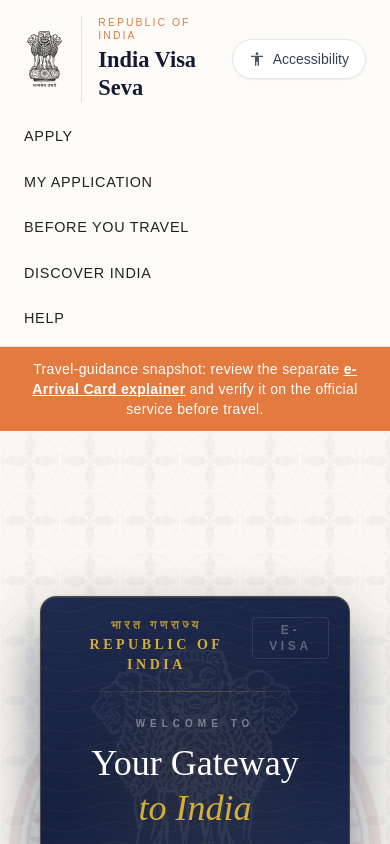
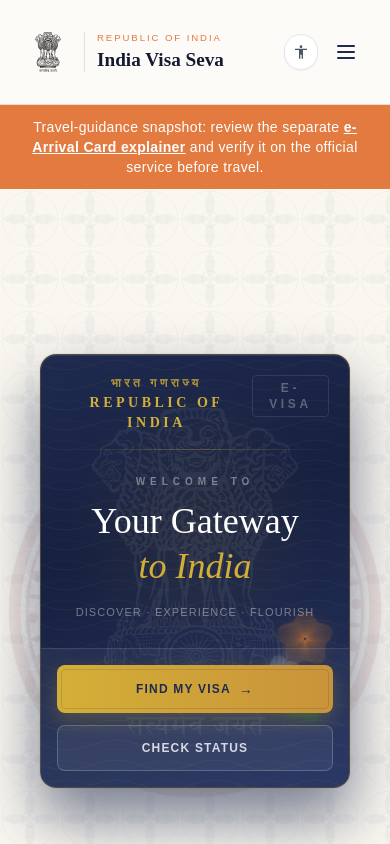
Before and after one commit to sufyaanahmed/ITR-Seva, a React (Vite) app: page / in a window 390 px wide. Shown: the top 844 px of the page. Built offline with nearby package versions, Linux system fonts and the light colour scheme.

Commit message:
feat: buttons alignment

```diff
--- a/src/App.jsx
+++ b/src/App.jsx
@@ -20,37 +20,42 @@
 
 const Header = ({ toggleHighContrast, toggleLargeText, isHighContrast, isLargeText }) => {
   const [isAccessOpen, setIsAccessOpen] = useState(false);
+  const [isMenuOpen, setIsMenuOpen] = useState(false);
 
   return (
-    <header className="bg-background border-b border-border">
-      <div className="max-w-[1200px] mx-auto w-full min-h-[104px] py-4 px-6 grid grid-cols-1 md:grid-cols-[auto_1fr_auto_auto] items-center gap-6">
-        <Link to="/" className="flex items-center gap-4 text-primary no-underline font-serif text-[1.4rem] md:text-2xl mr-auto group" aria-label="India Visa Seva home">
-          <span className="h-[56px] w-[56px] grid place-items-center" aria-hidden="true">
-            <img src="/emblem.svg" alt="National Emblem" className="h-14 w-auto drop-shadow-sm opacity-90" />
+    <header className="bg-background border-b border-border relative z-50">
+      <div className="max-w-[1200px] mx-auto w-full min-h-[104px] py-4 px-6 flex items-center justify-between gap-4">
+
+        <Link to="/" className="flex items-center gap-3 sm:gap-4 text-primary no-underline font-serif text-[1.2rem] sm:text-[1.4rem] md:text-2xl mr-auto group shrink-0" aria-label="India Visa Seva home">
+          <span className="h-[48px] w-[48px] sm:h-[56px] sm:w-[56px] grid place-items-center shrink-0" aria-hidden="true">
+            <img src="/emblem.svg" alt="National Emblem" className="h-10 sm:h-14 w-auto drop-shadow-sm opacity-90" />
           </span>
-          <div className="flex flex-col leading-tight border-l border-border pl-4">
-            <span className="text-secondary-accent text-[0.65rem] font-sans uppercase tracking-[0.2em] font-medium mb-1">Republic of India</span>
+          <div className="flex flex-col leading-tight border-l border-border pl-3 sm:pl-4">
+            <span className="text-secondary-accent text-[0.60rem] sm:text-[0.65rem] font-sans uppercase tracking-[0.2em] font-medium mb-1">Republic of India</span>
             <span className="font-bold text-primary-dark">India Visa Seva</span>
           </div>
         </Link>
-        <nav className="flex flex-wrap items-center gap-6 md:justify-end row-start-2 md:row-start-1 md:col-start-2 col-span-full md:col-span-1 w-full md:w-auto">
-          <Link to="/guide/visa-finder" className="text-text font-sans font-medium text-[0.9rem] uppercase tracking-wider hover:text-secondary-accent transition-colors">Apply</Link>
-          <Link to="/dashboard" className="text-text font-sans font-medium text-[0.9rem] uppercase tracking-wider hover:text-secondary-accent transition-colors">My Application</Link>
-          <Link to="/status" className="text-text font-sans font-medium text-[0.9rem] uppercase tracking-wider hover:text-secondary-accent transition-colors">Before You Travel</Link>
-          <Link to="/tourism" className="text-text font-sans font-medium text-[0.9rem] uppercase tracking-wider hover:text-secondary-accent transition-colors">Discover India</Link>
-          <Link to="/help" className="text-text font-sans font-medium text-[0.9rem] uppercase tracking-wider hover:text-secondary-accent transition-colors">Help</Link>
+
+        <nav className="hidden md:flex items-center gap-6">
+          <Link to="/guide/visa-finder" className="text-text font-sans font-medium text-[0.85rem] lg:text-[0.9rem] uppercase tracking-wider hover:text-secondary-accent transition-colors">Apply</Link>
+          <Link to="/dashboard" className="text-text font-sans font-medium text-[0.85rem] lg:text-[0.9rem] uppercase tracking-wider hover:text-secondary-accent transition-colors">My Application</Link>
+          <Link to="/status" className="text-text font-sans font-medium text-[0.85rem] lg:text-[0.9rem] uppercase tracking-wider hover:text-secondary-accent transition-colors">Before You Travel</Link>
+          <Link to="/tourism" className="text-text font-sans font-medium text-[0.85rem] lg:text-[0.9rem] uppercase tracking-wider hover:text-secondary-accent transition-colors">Discover India</Link>
+          <Link to="/help" className="text-text font-sans font-medium text-[0.85rem] lg:text-[0.9rem] uppercase tracking-wider hover:text-secondary-accent transition-colors">Help</Link>
         </nav>
-        <div className="flex items-center row-start-1 col-start-2 md:col-start-3 justify-self-end relative">
+
+        <div className="flex items-center gap-2 sm:gap-3 shrink-0">
+          <div className="relative">
             <button
               onClick={() => setIsAccessOpen(!isAccessOpen)}
-            className="flex items-center gap-2 bg-white border border-gray-200 text-gray-700 h-[40px] px-4 rounded-full font-sans text-sm font-medium hover:bg-gray-50 transition-colors shadow-sm focus:outline-none focus:ring-2 focus:ring-[#D4AF37]"
+              className="flex items-center gap-1 sm:gap-2 bg-white border border-gray-200 text-gray-700 h-[36px] sm:h-[40px] px-2 sm:px-4 rounded-full font-sans text-xs sm:text-sm font-medium hover:bg-gray-50 transition-colors shadow-sm focus:outline-none focus:ring-2 focus:ring-[#D4AF37]"
               aria-label="Accessibility options"
               aria-expanded={isAccessOpen}
             >
               <svg viewBox="0 0 24 24" className="w-4 h-4 text-gray-600" fill="currentColor">
                 <path d="M12 2c1.1 0 2 .9 2 2s-.9 2-2 2-2-.9-2-2 .9-2 2-2zm9 7h-6v13h-2v-6h-2v6H9V9H3V7h18v2z"/>
               </svg>
-            Accessibility
+              <span className="hidden sm:inline">Accessibility</span>
             </button>
 
             {isAccessOpen && (
@@ -81,7 +86,32 @@
               </div>
             )}
           </div>
+
+          <button
+            className="md:hidden flex items-center justify-center p-2 text-primary focus:outline-none"
+            onClick={() => setIsMenuOpen(!isMenuOpen)}
+            aria-label="Toggle menu"
+          >
+            <svg className="w-6 h-6" fill="none" stroke="currentColor" viewBox="0 0 24 24">
+              {isMenuOpen ? (
+                <path strokeLinecap="round" strokeLinejoin="round" strokeWidth={2} d="M6 18L18 6M6 6l12 12" />
+              ) : (
+                <path strokeLinecap="round" strokeLinejoin="round" strokeWidth={2} d="M4 6h16M4 12h16M4 18h16" />
+              )}
+            </svg>
+          </button>
         </div>
+      </div>
+
+      {isMenuOpen && (
+        <nav className="md:hidden bg-white border-t border-gray-100 absolute w-full left-0 z-40 shadow-xl flex flex-col px-6 py-4">
+          <Link to="/guide/visa-finder" onClick={() => setIsMenuOpen(false)} className="py-3 text-text font-sans font-medium text-[0.95rem] uppercase tracking-wider hover:text-secondary-accent border-b border-gray-50">Apply</Link>
+          <Link to="/dashboard" onClick={() => setIsMenuOpen(false)} className="py-3 text-text font-sans font-medium text-[0.95rem] uppercase tracking-wider hover:text-secondary-accent border-b border-gray-50">My Application</Link>
+          <Link to="/status" onClick={() => setIsMenuOpen(false)} className="py-3 text-text font-sans font-medium text-[0.95rem] uppercase tracking-wider hover:text-secondary-accent border-b border-gray-50">Before You Travel</Link>
+          <Link to="/tourism" onClick={() => setIsMenuOpen(false)} className="py-3 text-text font-sans font-medium text-[0.95rem] uppercase tracking-wider hover:text-secondary-accent border-b border-gray-50">Discover India</Link>
+          <Link to="/help" onClick={() => setIsMenuOpen(false)} className="py-3 text-text font-sans font-medium text-[0.95rem] uppercase tracking-wider hover:text-secondary-accent">Help</Link>
+        </nav>
+      )}
     </header>
   );
 };
--- a/src/pages/Home.jsx
+++ b/src/pages/Home.jsx
@@ -397,7 +397,7 @@
               </div>
               <div className="absolute inset-0 bg-gradient-to-t from-black/95 via-black/40 to-transparent opacity-80 group-hover:opacity-90 transition-opacity duration-500" />
 
-              <div className="absolute inset-0 p-8 flex flex-col justify-end items-center text-center transform translate-y-8 group-hover:translate-y-0 transition-transform duration-500 ease-out">
+              <div className="absolute inset-0 p-8 flex flex-col justify-end items-center text-center transform translate-y-2 group-hover:translate-y-0 transition-transform duration-500 ease-out">
                 <span className="text-[10px] font-bold uppercase tracking-[0.3em] text-[#D4AF37] font-sans mb-3 opacity-90">The North · Kashmir</span>
                 <h3 className="text-3xl font-serif font-bold text-white mb-2">Kashmir & the Himalayas</h3>
                 <div className="w-12 h-px bg-[#D4AF37] mb-4 opacity-50" />
@@ -415,7 +415,7 @@
               </div>
               <div className="absolute inset-0 bg-gradient-to-t from-black/95 via-black/40 to-transparent opacity-80 group-hover:opacity-90 transition-opacity duration-500" />
 
-              <div className="absolute inset-0 p-8 flex flex-col justify-end items-center text-center transform translate-y-8 group-hover:translate-y-0 transition-transform duration-500 ease-out">
+              <div className="absolute inset-0 p-8 flex flex-col justify-end items-center text-center transform translate-y-2 group-hover:translate-y-0 transition-transform duration-500 ease-out">
                 <span className="text-[10px] font-bold uppercase tracking-[0.3em] text-[#D4AF37] font-sans mb-3 opacity-90">The Heartlands · Rajasthan</span>
                 <h3 className="text-3xl font-serif font-bold text-white mb-2">Palaces & Forts</h3>
                 <div className="w-12 h-px bg-[#D4AF37] mb-4 opacity-50" />
@@ -433,7 +433,7 @@
               </div>
               <div className="absolute inset-0 bg-gradient-to-t from-black/95 via-black/40 to-transparent opacity-80 group-hover:opacity-90 transition-opacity duration-500" />
 
-              <div className="absolute inset-0 p-8 flex flex-col justify-end items-center text-center transform translate-y-8 group-hover:translate-y-0 transition-transform duration-500 ease-out">
+              <div className="absolute inset-0 p-8 flex flex-col justify-end items-center text-center transform translate-y-2 group-hover:translate-y-0 transition-transform duration-500 ease-out">
                 <span className="text-[10px] font-bold uppercase tracking-[0.3em] text-[#D4AF37] font-sans mb-3 opacity-90">The South · Kerala</span>
                 <h3 className="text-3xl font-serif font-bold text-white mb-2">Backwaters & Temples</h3>
                 <div className="w-12 h-px bg-[#D4AF37] mb-4 opacity-50" />
```
Lines whose indentation alone changed are shown as unchanged.
